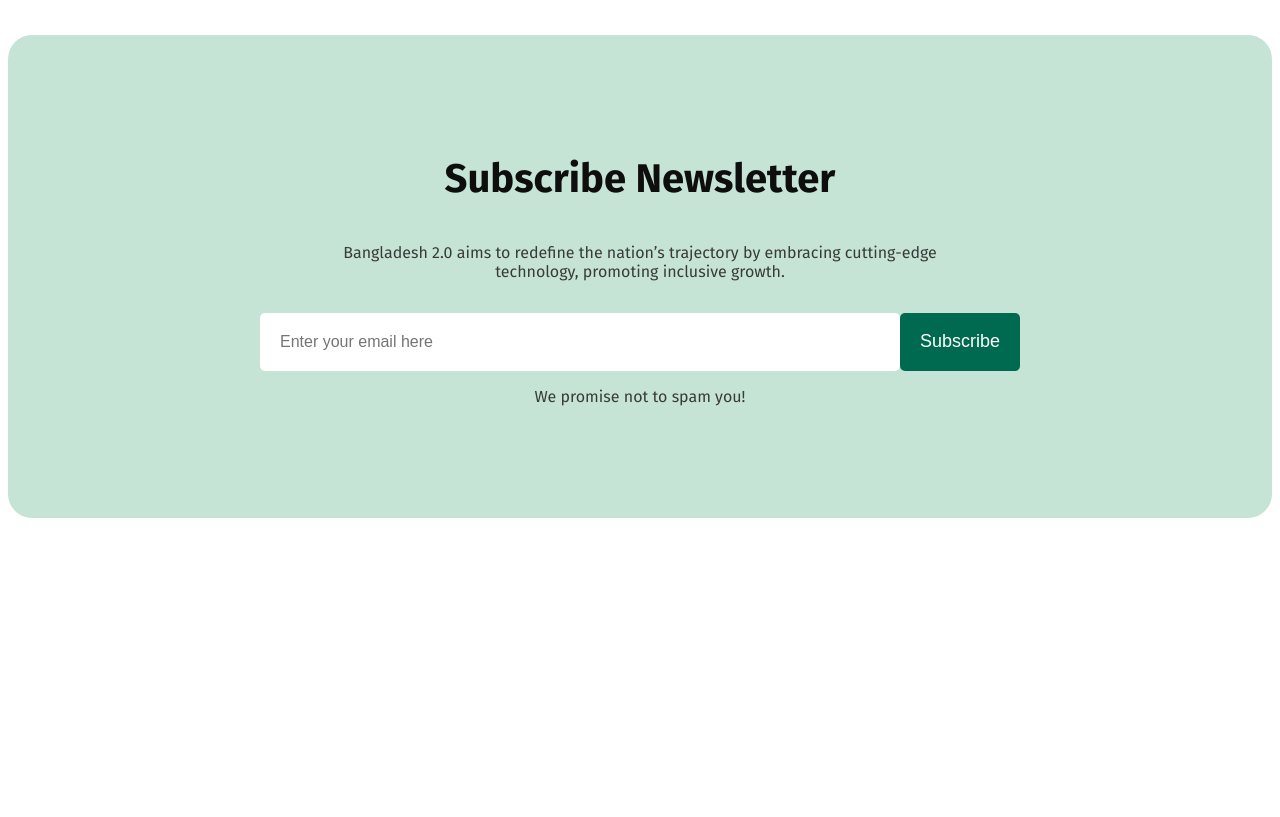
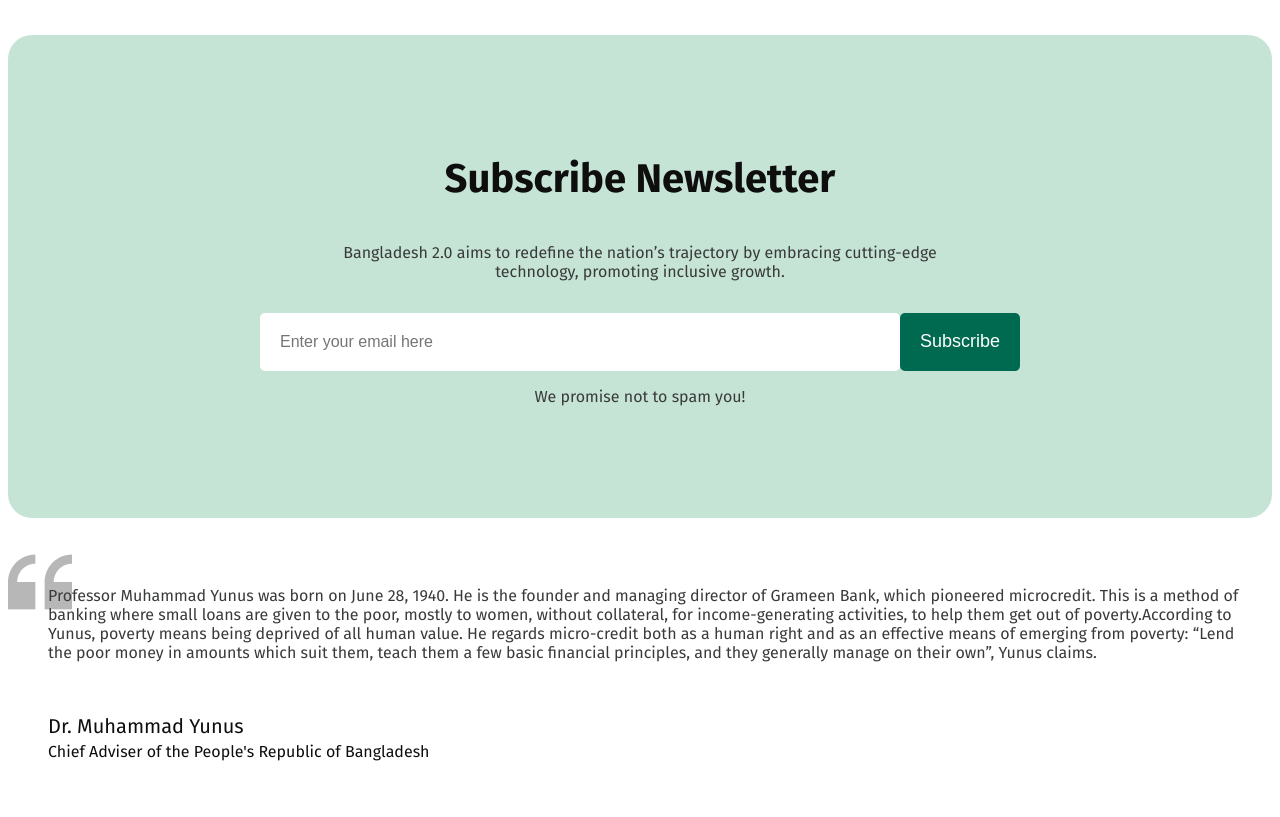
Before and after one commit to manjur-moon/assignment001, a plain HTML site: page index.html in a window 1280 px wide. Shown: the part 4175-4992 px from the top of the page. Before the commit the page ends 4701 px from the top, so only its background shows below. Drawn offline with Linux system fonts and the light colour scheme.

Commit message:
quote section

```diff
--- a/index.html
+++ b/index.html
@@ -158,6 +158,26 @@ with a certain degree of justification, be able to speak of humankind as civiliz
 
         </section>
 
+        <section class="quote-section">
+            <div class="container-quote">
+                <div class="q-icon">
+
+
+                </div>
+                <div class="q-content">
+                    <p class="q-text">
+                        Professor Muhammad Yunus was born on June 28, 1940. He is the founder and managing director of Grameen Bank, which pioneered microcredit. This is a method of banking where small loans are given to the poor, mostly to women, without collateral, for income-generating activities, to help them get out of poverty.According to Yunus, poverty means being deprived of all human value. He regards micro-credit both as a human right and as an effective means of emerging from poverty: “Lend the poor money in amounts which suit them, teach them a few basic financial principles, and they generally manage on their own”, Yunus claims.
+                    </p>
+                    <p class="name">
+                        Dr. Muhammad Yunus <br>
+                        <span class="title">Chief Adviser of the People's Republic of Bangladesh</span>
+                    </p>
+                </div>
+
+            </div>
+
+        </section>
+
 
 
 
--- a/style/style.css
+++ b/style/style.css
@@ -434,3 +434,48 @@ p{
    font-weight: 400px;
    color: 14px 14px 14px 70px;
   }
+
+  /*quote styles*/
+  .quote-section{
+   display: flex;
+   justify-content: center;
+   align-items: center;
+   border-radius: 16px;
+   background-color: #FFFFFF;
+   margin: 32px auto;
+   max-width: 1280px;
+   background-image: url('../B11A1--assignment-1/assets/quote-bg.png');
+   background-repeat: no-repeat;
+  }
+
+  .container-quote{
+   display: flex;
+   max-width: 1280px;
+   gap: 20px;
+   padding: 20px;
+
+  }
+  .q-content{
+   display: flex;
+   flex-direction: column;
+  }
+
+  .q-text{
+   font-size: 16px;
+   font-weight: 400px;
+
+  }
+  .name{
+   font-size: 20px;
+   font-weight: 600px;
+   color: #0E0E0E;
+
+
+  }
+
+  .title{
+   font-size: 16px;
+   font-weight: 400px;
+   color: 14px 14px 14px 60px;
+
+  }
```
